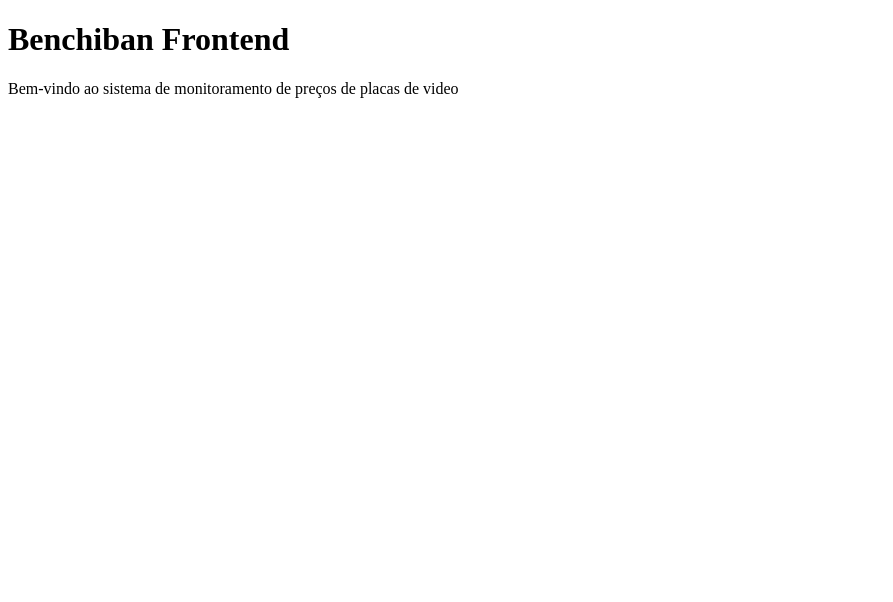
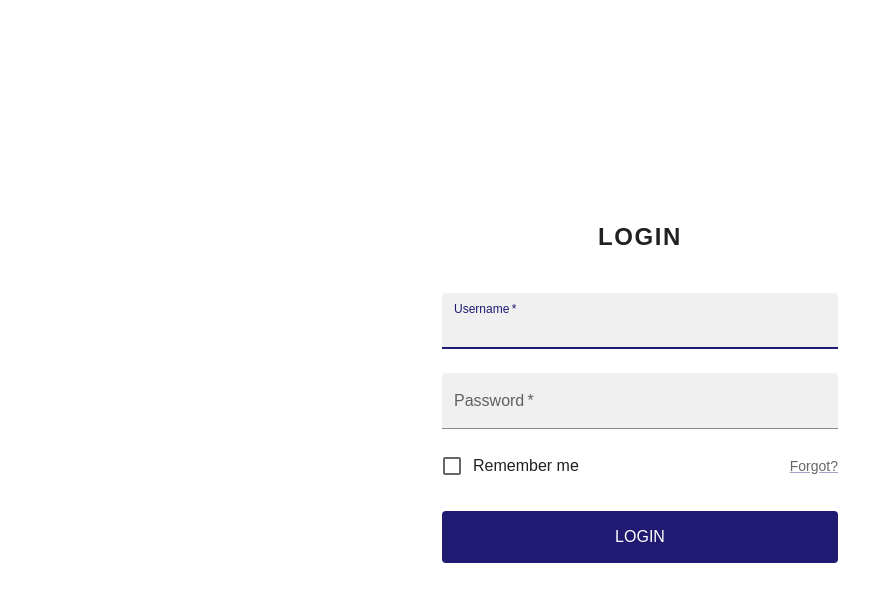
Before and after one commit to BenchibanORG/Benchiban_frontend, a React (Create React App) app: page / in a window 1280 px wide. Shown: the top 602 px of the page, without its empty margins (0-893 px from the left). Built offline with nearby package versions, Linux system fonts and the light colour scheme; the HTML template or start-up script is replaced by a standard one.

Commit message:
Criando tela de login

```diff
--- a/public/index.html
+++ b/public/index.html
@@ -1,10 +1,22 @@
 <!DOCTYPE html>
-<html lang="pt-br">
+<html lang="en">
   <head>
     <meta charset="utf-8" />
-    <title>Benchiban</title>
+    <link rel="icon" href="%PUBLIC_URL%/favicon.ico" />
+    <meta name="viewport" content="width=device-width, initial-scale=1" />
+    <meta name="theme-color" content="#000000" />
+    <meta
+      name="description"
+      content="Web site created using create-react-app"
+    />
+    <link rel="apple-touch-icon" href="%PUBLIC_URL%/logo192.png" />
+
+    <link rel="manifest" href="%PUBLIC_URL%/manifest.json" />
+
+    <title>Benchiban GPU Monitor</title>
   </head>
   <body>
+    <noscript>You need to enable JavaScript to run this app.</noscript>
     <div id="root"></div>
   </body>
 </html>
--- a/src/App.js
+++ b/src/App.js
@@ -1,12 +1,132 @@
-import React from "react";
+import React from 'react';
 
-function App() {
+// Importando os componentes do MUI
+import {
+  createTheme,
+  ThemeProvider,
+  CssBaseline,
+  Container,
+  Box,
+  Typography,
+  TextField,
+  FormControlLabel,
+  Checkbox,
+  Button,
+  Link
+} from '@mui/material';
+
+// 1. DEFINIÇÃO DO TEMA CLARO E COR CUSTOMIZADA
+const lightTheme = createTheme({
+  palette: {
+    mode: 'light',
+    primary: {
+      main: '#1f1a72ff', // Um tom de roxo moderno
+    },
+  },
+  typography: {
+    fontFamily: 'sans-serif', // Fonte limpa
+  },
+});
+
+// 2. COMPONENTE DA TELA DE LOGIN
+function LoginPage() {
   return (
-    <div>
-      <h1>Benchiban Frontend</h1>
-      <p>Bem-vindo ao sistema de monitoramento de preços de placas de video</p>
-    </div>
+    <ThemeProvider theme={lightTheme}>
+      <CssBaseline /> {/* Garante um fundo branco/cinza claro consistente */}
+
+      <Container
+        component="main"
+        maxWidth="xs"
+        sx={{
+          display: 'flex',
+          flexDirection: 'column',
+          justifyContent: 'center',
+          alignItems: 'center',
+          minHeight: '100vh',
+        }}
+      >
+        <Box
+          sx={{
+            display: 'flex',
+            flexDirection: 'column',
+            alignItems: 'center',
+            width: '100%',
+          }}
+        >
+          <Typography
+            component="h1"
+            variant="h5"
+            sx={{
+              fontWeight: 'bold',
+              letterSpacing: '0.1rem', // Espaçamento entre as letras
+              mb: 3, // Margem inferior
+            }}
+          >
+            LOGIN
+          </Typography>
+
+          <Box component="form" noValidate sx={{ width: '100%' }}>
+            <TextField
+              margin="normal"
+              required
+              fullWidth
+              id="username"
+              label="Username"
+              name="username"
+              autoComplete="username"
+              autoFocus
+              variant="filled" // Estilo do campo preenchido, sem a linha inferior
+            />
+            <TextField
+              margin="normal"
+              required
+              fullWidth
+              name="password"
+              label="Password"
+              type="password"
+              id="password"
+              autoComplete="current-password"
+              variant="filled"
+            />
+
+            {/* Seção 'Remember me' e 'Forgot?' */}
+            <Box
+              sx={{
+                display: 'flex',
+                justifyContent: 'space-between',
+                alignItems: 'center',
+                mt: 1,
+              }}
+            >
+              <FormControlLabel
+                control={<Checkbox value="remember" color="primary" />}
+                label="Remember me"
+              />
+              <Link href="#" variant="body2" sx={{ color: 'text.secondary' }}>
+                Forgot?
+              </Link>
+            </Box>
+
+            <Button
+              type="submit"
+              fullWidth
+              variant="contained"
+              disableElevation // Remove a sombra do botão, deixando-o mais "flat"
+              sx={{
+                mt: 3,
+                mb: 2,
+                py: 1.5, // Aumenta a altura do botão (padding vertical)
+                textTransform: 'none', // Impede que o texto fique em maiúsculas
+                fontSize: '1rem',
+              }}
+            >
+              LOGIN
+            </Button>
+          </Box>
+        </Box>
+      </Container>
+    </ThemeProvider>
   );
 }
 
-export default App;
+export default LoginPage;
--- /dev/null
+++ b/src/index.js
@@ -0,0 +1,11 @@
+import React from 'react';
+import ReactDOM from 'react-dom/client';
+import App from './App'; //
+
+const root = ReactDOM.createRoot(document.getElementById('root'));
+
+root.render(
+  <React.StrictMode>
+    <App />
+  </React.StrictMode>
+);
```
Also changed, not shown: package.json (+20 -2 lines), public/manifest.json (added), 1 other file (tests, documents, lock files or other folders).
